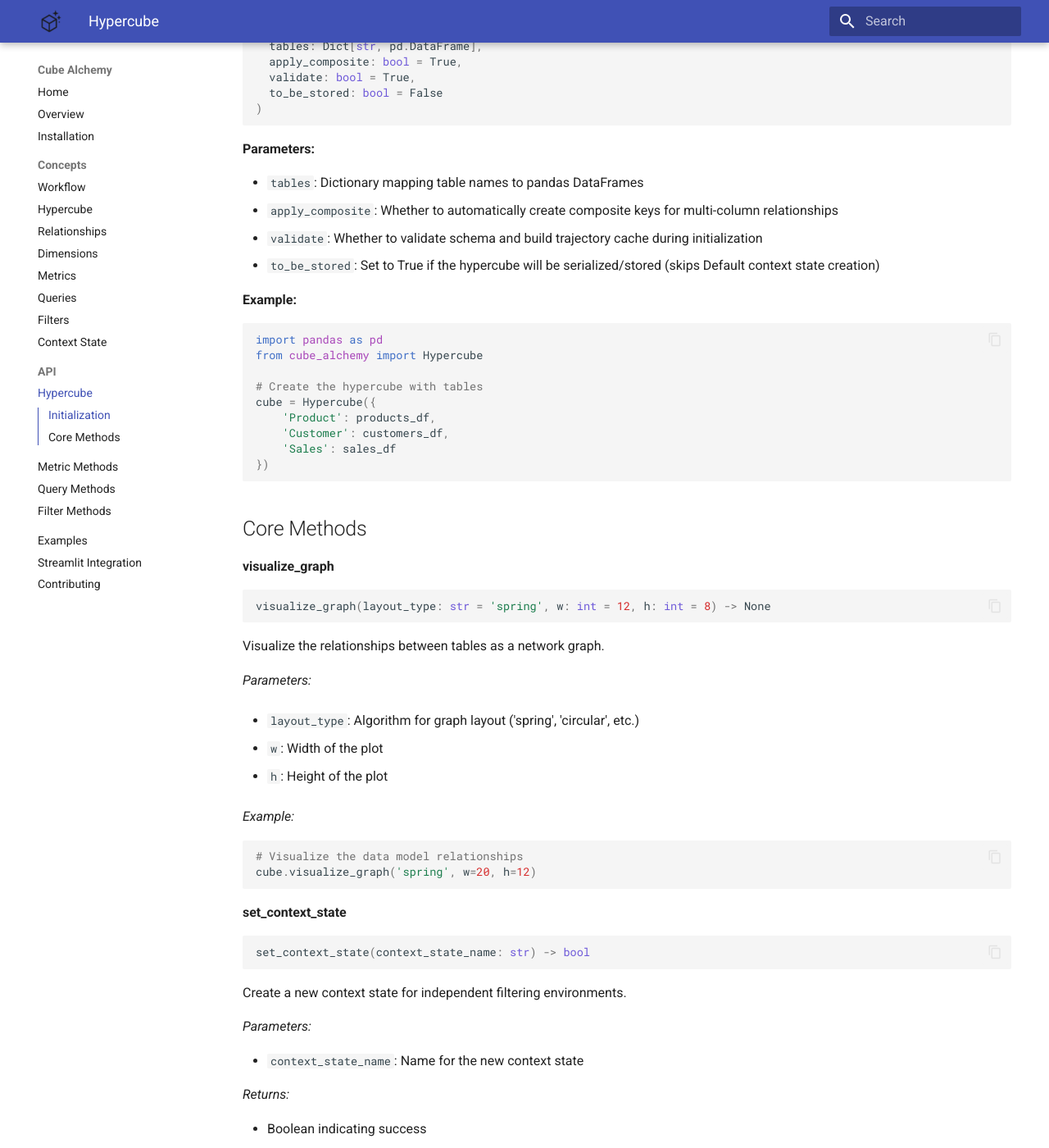
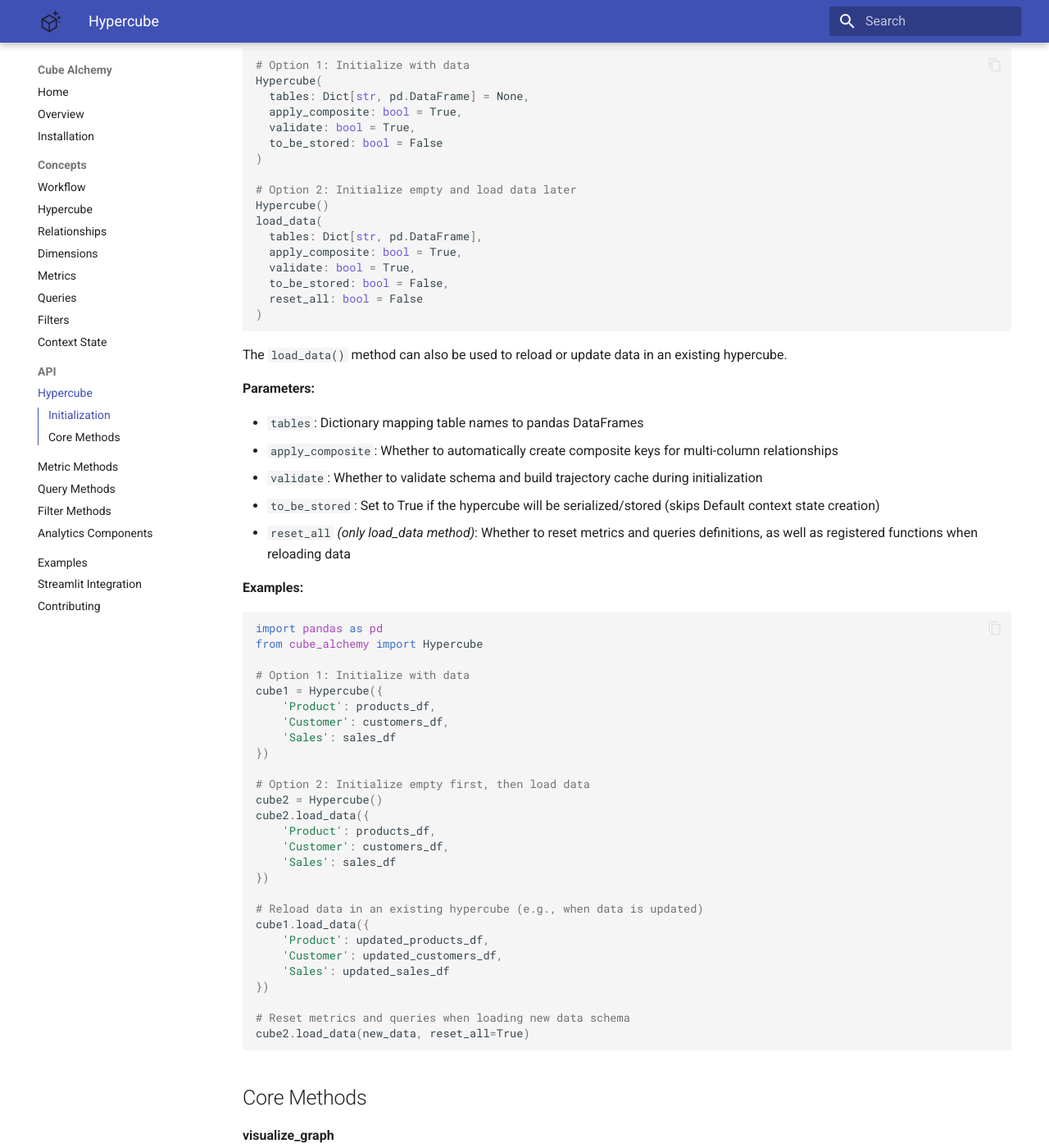
Before and after one commit to cube-alchemy/cube-alchemy, an MkDocs documentation site: the page built from docs/api/hypercube.md, in a window 1280 px wide and 1400 px high, scrolled down 308 px. Shown: the whole window at 82% size. Built offline with MkDocs 1.6.1 and Material for MkDocs 9.7.7, drawn with Linux system fonts in a browser that asks for light colours; some of the changed text lies outside the part shown.

Commit message:
update initialization

````diff
--- a/docs/api/hypercube.md
+++ b/docs/api/hypercube.md
@@ -4,14 +4,29 @@
 
 ## Initialization
 
+The Hypercube can be initialized in two ways:
+
 ```python
+# Option 1: Initialize with data
 Hypercube(
-  tables: Dict[str, pd.DataFrame],
+  tables: Dict[str, pd.DataFrame] = None,
   apply_composite: bool = True,
   validate: bool = True,
   to_be_stored: bool = False
 )
+
+# Option 2: Initialize empty and load data later
+Hypercube()
+load_data(
+  tables: Dict[str, pd.DataFrame],
+  apply_composite: bool = True,
+  validate: bool = True,
+  to_be_stored: bool = False,
+  reset_all: bool = False
+)
 ```
+
+The `load_data()` method can also be used to reload or update data in an existing hypercube.
 
 **Parameters:**
 
@@ -19,19 +34,38 @@
 - `apply_composite`: Whether to automatically create composite keys for multi-column relationships
 - `validate`: Whether to validate schema and build trajectory cache during initialization
 - `to_be_stored`: Set to True if the hypercube will be serialized/stored (skips Default context state creation)
+- `reset_all` *(only load_data method)*: Whether to reset metrics and queries definitions, as well as registered functions when reloading data
 
-**Example:**
+**Examples:**
 
 ```python
 import pandas as pd
 from cube_alchemy import Hypercube
 
-# Create the hypercube with tables
-cube = Hypercube({
+# Option 1: Initialize with data
+cube1 = Hypercube({
     'Product': products_df,
     'Customer': customers_df,
     'Sales': sales_df
 })
+
+# Option 2: Initialize empty first, then load data
+cube2 = Hypercube()
+cube2.load_data({
+    'Product': products_df,
+    'Customer': customers_df,
+    'Sales': sales_df
+})
+
+# Reload data in an existing hypercube (e.g., when data is updated)
+cube1.load_data({
+    'Product': updated_products_df,
+    'Customer': updated_customers_df,
+    'Sales': updated_sales_df
+})
+
+# Reset metrics and queries when loading new data schema
+cube2.load_data(new_data, reset_all=True)
 ```
 
 ## Core Methods
@@ -39,25 +73,39 @@
 **visualize_graph**
 
 ```python
-visualize_graph(layout_type: str = 'spring', w: int = 12, h: int = 8) -> None
+visualize_graph(layout_type: str = 'spring', w: int = 12, h: int = 8, full_column_names: bool = True) -> None
 ```
 
 Visualize the relationships between tables as a network graph.
 
 *Parameters:*
 
-- `layout_type`: Algorithm for graph layout ('spring', 'circular', etc.)
+- `layout_type`: Algorithm for graph layout. Options include:
+    - `'spring'`(default)
+    - `'circular'`
+    - `'shell'`
+    - `'random'`
+    - `'kamada_kawai'`
+    - `'spectral'`
+    - `'planar'`
+    - `'spiral'`
 
 - `w`: Width of the plot
 
 - `h`: Height of the plot
 
+- `full_column_names`: Whether to show renamed columns with table reference (e.g., `column <table_name>`) or just the original column names
+
 *Example:*
 
 ```python
 # Visualize the data model relationships
-cube.visualize_graph('spring', w=20, h=12)
+cube.visualize_graph()
+
+# Hide renamed column format for cleaner display
+cube.visualize_graph('spring', w=20, h=12, full_column_names=False)
 ```
+*Note: If the displayed graph doesn't look so good try a couple of times or adjust the size.*
 
 **set_context_state**
 
--- a/mkdocs.yml
+++ b/mkdocs.yml
@@ -53,6 +53,7 @@
     - Metric Methods: api/metric_methods.md
     - Query Methods: api/query_methods.md
     - Filter Methods: api/filter_methods.md
+    - Analytics Components: api/get_analytics_components.md
   - Examples: examples.md
   - Streamlit Integration: streamlit.md
   - Contributing: contributing.md
````
Also changed, not shown: docs/api/filter_methods.md (+0 -31 lines), docs/api/get_analytics_components.md (added, +50 -0 lines), docs/api/query_methods.md (+1 -17 lines), docs/concepts/relationships.md (+8 -2 lines), 6 other files.
